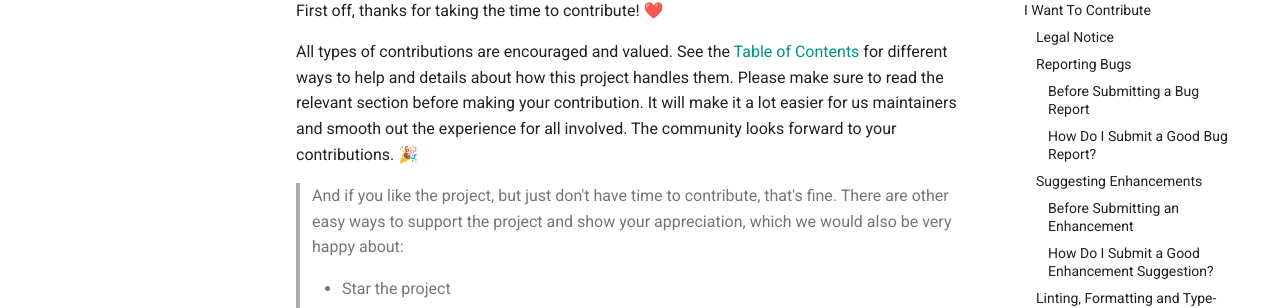
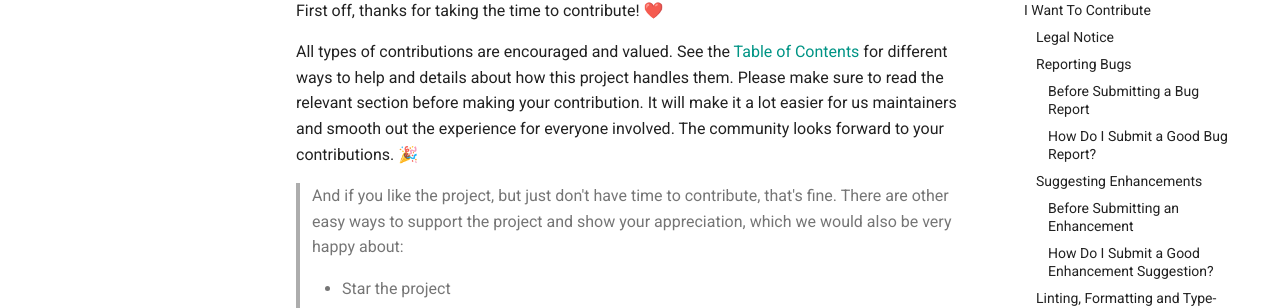
Before and after one commit to spotDL/spotify-downloader, an MkDocs documentation site: the page built from docs/CONTRIBUTING.md, in a window 1280 px wide and 900 px high. Shown: the part 230-538 px from the top of the window. Built offline with MkDocs 1.6.1 and Material for MkDocs 9.7.7, drawn with Linux system fonts in a browser that asks for light colours; comment, search, counter and statistics services are not loaded; some of the changed text lies outside the part shown.

```diff
--- a/docs/CONTRIBUTING.md
+++ b/docs/CONTRIBUTING.md
@@ -8,7 +8,7 @@
 [Table of Contents](#table-of-contents) for different ways to help and details about how this
 project handles them. Please make sure to read the relevant section before making your
 contribution. It will make it a lot easier for us maintainers and smooth out the experience for
-all involved. The community looks forward to your contributions. 🎉
+everyone involved. The community looks forward to your contributions. 🎉
 
 > And if you like the project, but just don't have time to contribute, that's fine. There are
 > other easy ways to support the project and show your appreciation, which we would also be
```
Also changed, not shown: other parts of docs/CONTRIBUTING.md (+1 -1 lines), docs/CODE_OF_CONDUCT.md (+1 -1 lines).
